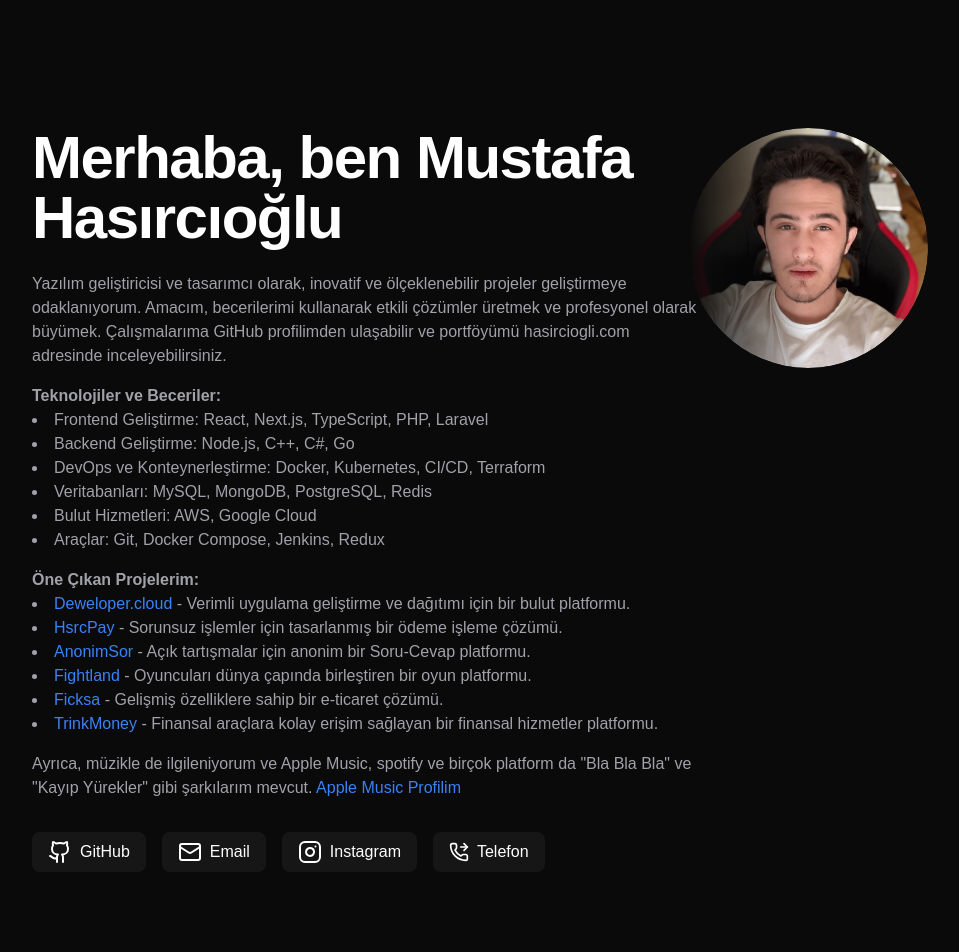
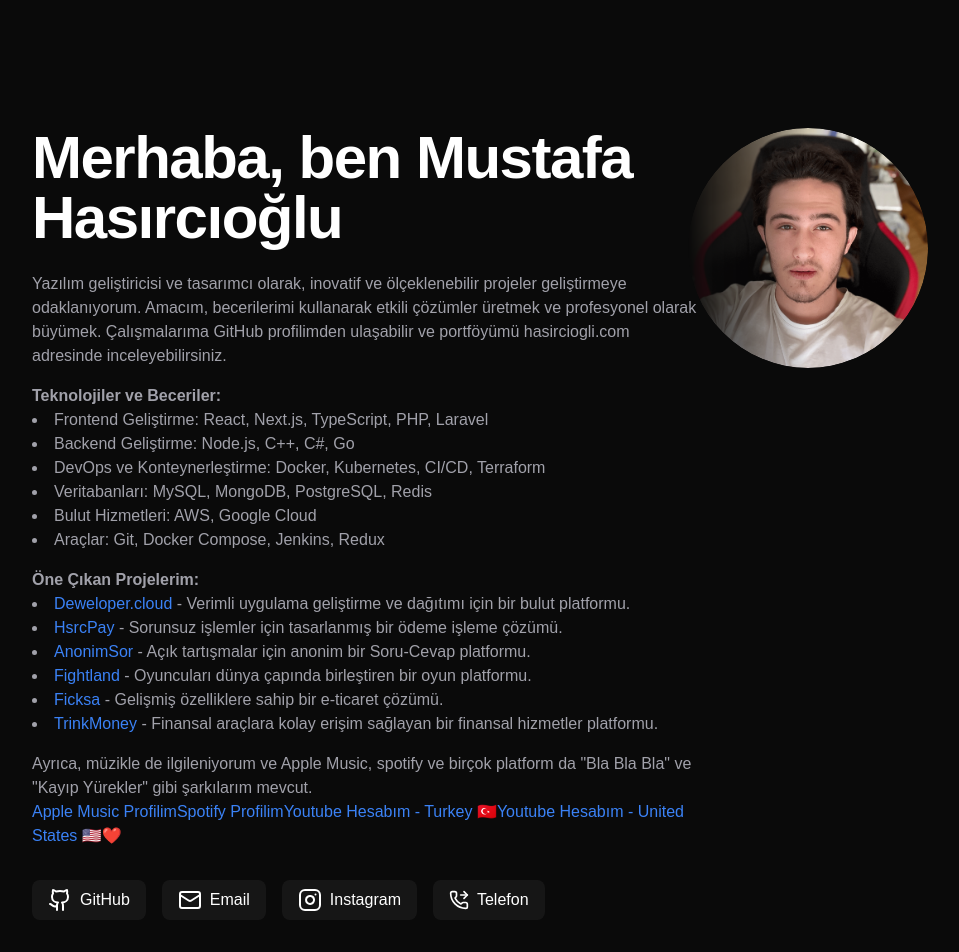
Before and after one commit to hasirciogluhq/hasirciogli.com-portfollio, a Next.js app: page /mustafa-hasircioglu-kimdir in a window 1280 px wide. Shown: the top 952 px of the page, without its empty margins (160-1119 px from the left). Built offline with nearby package versions, Linux system fonts and the light colour scheme.

Commit message:
added new profile links

```diff
--- a/src/app/mustafa-hasircioglu-kimdir/page.tsx
+++ b/src/app/mustafa-hasircioglu-kimdir/page.tsx
@@ -51,8 +51,12 @@
                             </ul>
                         </div>
                         <p>
-                            Ayrıca, müzikle de ilgileniyorum ve Apple Music, spotify ve birçok platform da &quot;Bla Bla Bla&quot; ve &quot;Kayıp Yürekler&quot; gibi şarkılarım mevcut. <a href="https://music.apple.com/us/artist/mustafa-has%C4%B1rc%C4%B1o%C4%9Flu/1776362009" className="text-blue-500 hover:underline">Apple Music Profilim</a>
+                            Ayrıca, müzikle de ilgileniyorum ve Apple Music, spotify ve birçok platform da &quot;Bla Bla Bla&quot; ve &quot;Kayıp Yürekler&quot; gibi şarkılarım mevcut.
                         </p>
+                        <a href="https://music.apple.com/us/artist/mustafa-has%C4%B1rc%C4%B1o%C4%9Flu/1776362009" className="text-blue-500 hover:underline">Apple Music Profilim</a>
+                        <a href="https://open.spotify.com/artist/2ULQn4aI8EULqHDRUB59qE?si=f7PJeHG-T-23yLYmK2zopg" className="text-blue-500 hover:underline">Spotify Profilim</a>
+                        <a href="https://www.youtube.com/@hasirciogli" className="text-blue-500 hover:underline">Youtube Hesabım - Turkey 🇹🇷</a>
+                        <a href="https://www.youtube.com/@noxydev" className="text-blue-500 hover:underline">Youtube Hesabım - United States 🇺🇸❤️</a>
                     </motion.div>
 
                     <motion.div
--- a/src/app/who-is-mustafa-hasircioglu/page.tsx
+++ b/src/app/who-is-mustafa-hasircioglu/page.tsx
@@ -51,7 +51,11 @@
               </ul>
             </div>
             <p>
-              Additionally, I&apos;m interested in music, and my songs like &quot;Bla Bla Bla&quot; and &quot;Kayıp Yürekler&quot; are available on Apple Music, Spotify, and many other platforms. <a href="https://music.apple.com/us/artist/mustafa-has%C4%B1rc%C4%B1o%C4%9Flu/1776362009" className="text-blue-500 hover:underline">My Apple Music Profile</a>
+              Additionally, I&apos;m interested in music, and my songs like &quot;Bla Bla Bla&quot; and &quot;Kayıp Yürekler&quot; are available on Apple Music, Spotify, and many other platforms.
+              <a href="https://music.apple.com/us/artist/mustafa-has%C4%B1rc%C4%B1o%C4%9Flu/1776362009" className="text-blue-500 hover:underline">My Apple Music Profile</a>
+              <a href="https://open.spotify.com/artist/2ULQn4aI8EULqHDRUB59qE?si=f7PJeHG-T-23yLYmK2zopg" className="text-blue-500 hover:underline">My Spotify Profile</a>
+              <a href="https://www.youtube.com/@hasirciogli" className="text-blue-500 hover:underline">My Youtube Account - Turkey 🇹🇷</a>
+              <a href="https://www.youtube.com/@noxydev" className="text-blue-500 hover:underline">My Youtube Account - United States 🇺🇸❤️</a>
             </p>
           </motion.div>
 
```
